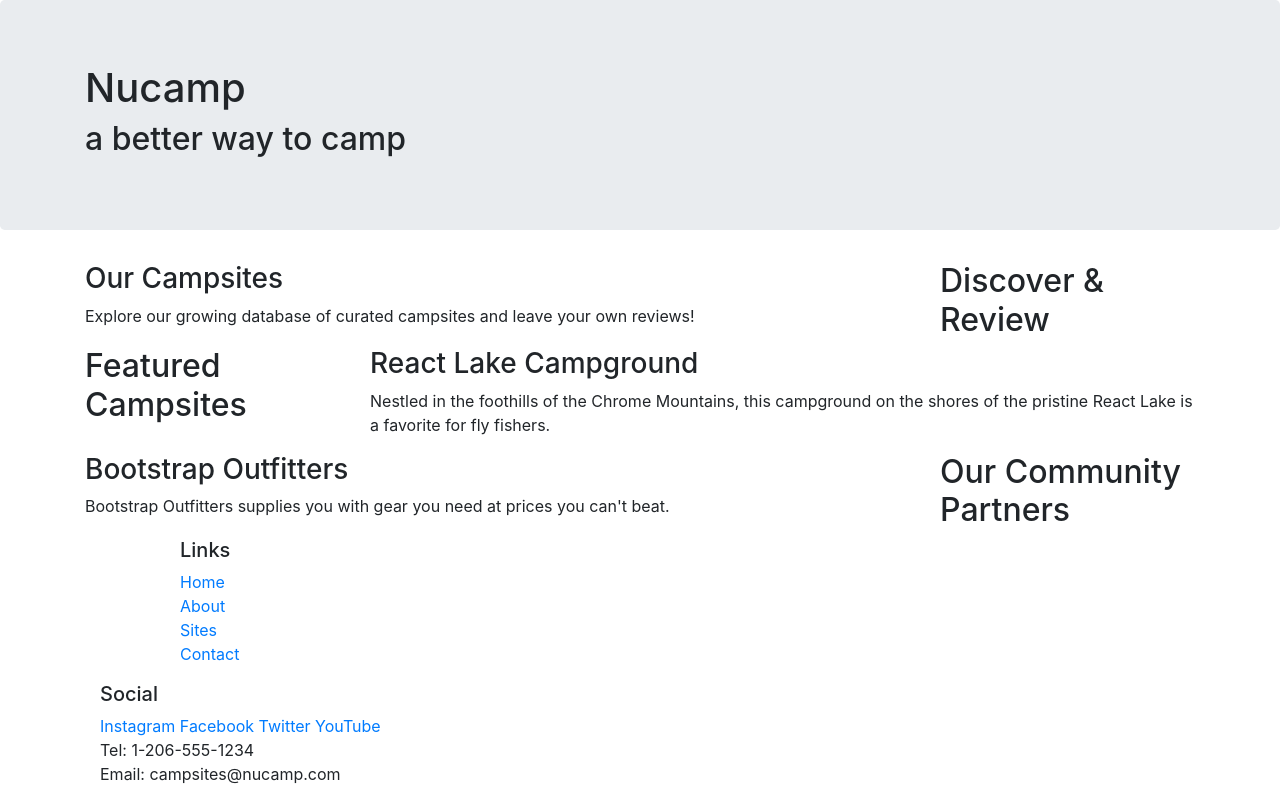
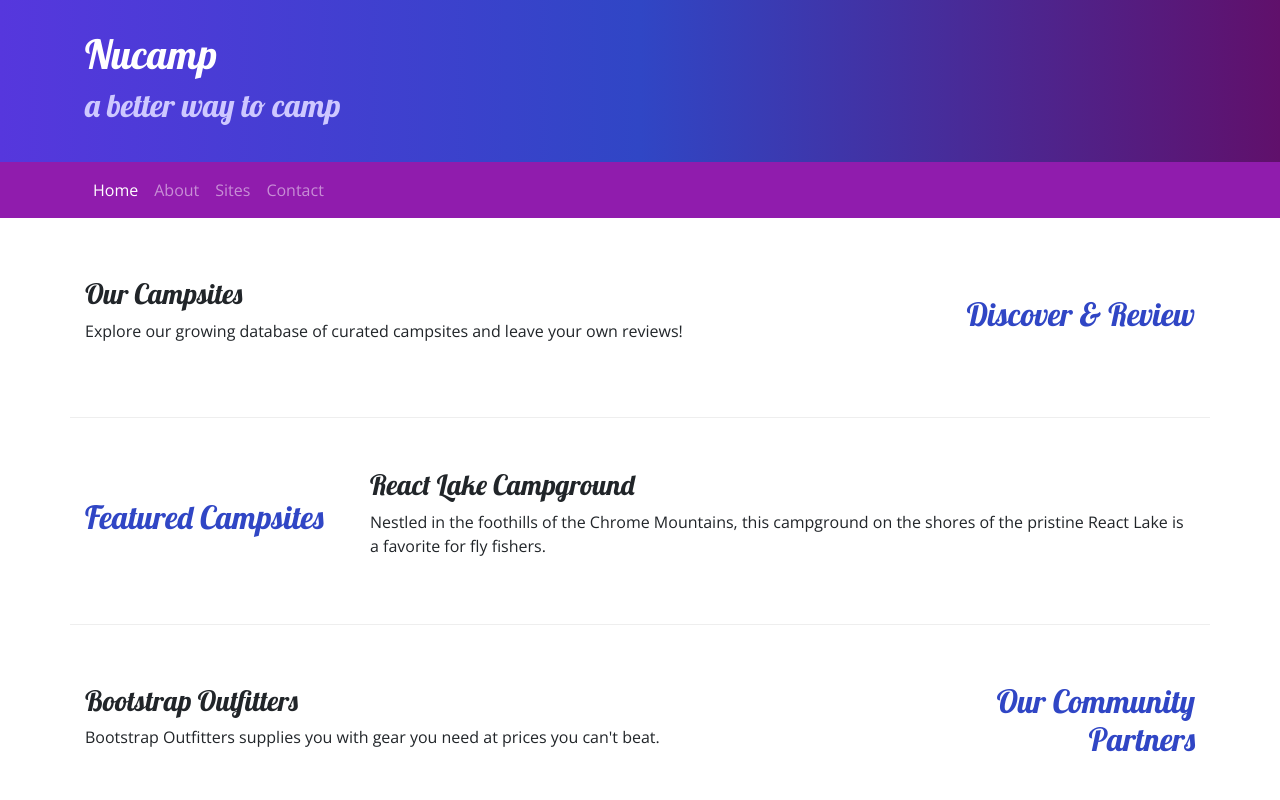
Before and after one commit to jonathanj101/first-bootstrap-project-numcap-, a website: page index.html in a window 1280 px wide. Shown: the top 800 px of the page. Drawn offline with nearby package versions, Linux system fonts and the light colour scheme.

Commit message:
navbar and breadcrumb bootstrap

```diff
--- /dev/null
+++ b/css/style.css
@@ -0,0 +1,37 @@
+body {
+  font-family: "Open Sans", sans-serif;
+}
+
+h1, h2, h3 {
+  font-family: "Lobster", cursive;
+}
+
+h2 {
+  color: #3046C5;
+}
+
+header h2 {
+  color: #CEC8FF;
+}
+
+footer {
+  background-image: linear-gradient(#CEC8FF, white);
+  padding: 20px 0;
+}
+
+.jumbotron {
+  padding: 30px;
+  background-image: linear-gradient(to right, #5637DD, #3046C5, #60106B);
+  color: white;
+  margin: 0;
+}
+
+.row-content {
+  padding: 50px 0;
+  border-bottom: 1px ridge;
+  min-height: 200px;
+}
+
+.navbar {
+  background-color: #901CAD;
+}
--- a/index.html
+++ b/index.html
@@ -4,10 +4,12 @@
     <meta charset="utf-8">
     <meta name="viewport" content="width=device-width, initial-scale=1">
     <link rel="stylesheet" href="node_modules/bootstrap/dist/css/bootstrap.min.css">
+    <link rel="stylesheet" href="https://fonts.googleapis.com/css?family=Lobster|Open+Sans">
+    <link rel="stylesheet" href="css/style.css" type="text/css">
     <title>Nucamp: A Better Way To Camp</title>
   </head>
   <body>
-    <header class="jumbotron">
+    <header class="jumbotron jumbotron-fluid">
       <div class="container">
         <div class="row">
           <div class="col">
@@ -17,34 +19,49 @@
         </div>
       </div>
     </header>
+    <nav class="navbar navbar-expand-sm navbar-dark sticky-top">
+      <div class="container">
+        <button class="navbar-toggler ml-auto" type="button" data-toggle="collapse" data-target="#nucampNavbar">
+          <span class="navbar-toggler-icon"> </span>
+        </button>
+        <div id="nucampNavbar" class="collapse navbar-collapse">
+          <ul class="navbar-nav">
+            <li class="nav-item active"><a class="nav-link" href="Home">Home</a></li>
+            <li class="nav-item"><a class="nav-link" href="aboutus.html">About</a><li>
+            <li class="nav-item"><a class="nav-link" href="Sites">Sites</a></li>
+            <li class="nav-item"><a class="nav-link" href="Contact">Contact</a></li>
+            </ul>
+          </div>
+        </div>
+      </nav>
 
     <div class="container">
-      <div class="row">
+      <div class="row row-content align-items-center">
         <div class="col-sm-4 order-sm-last col-md-3">
-          <h2>Discover & Review</h2>
+          <h2 class='text-sm-right'>Discover & Review</h2>
         </div>
         <div class="col">
           <h3>Our Campsites</h3>
-          <p>Explore our growing database of curated campsites and leave your own reviews!</p>
+          <p class="d-none d-sm-block">Explore our growing database of curated campsites and leave your own reviews!</p>
         </div>
       </div>
 
-    <div class="row">
+    <div class="row row-content align-items-center">
       <div class="col-sm-4 col-md-3">
         <h2>Featured Campsites</h2>
       </div>
       <div class="col">
         <h3>React Lake Campground</h3>
-        <p>Nestled in the foothills of the Chrome Mountains, this campground on the shores of the pristine React Lake is a favorite for fly fishers.</p>
+        <p class="d-none d-sm-block">Nestled in the foothills of the Chrome Mountains, this campground on the shores of the pristine React Lake is a favorite for fly fishers.</p>
       </div>
     </div>
-    <div class="row">
+    <div class="row row-content align-items-center">
       <div class="col-sm-4 order-sm-last col-md-3">
-        <h2>Our Community Partners</h2>
+        <h2 class='text-sm-right'>Our Community Partners</h2>
       </div>
       <div class="col">
         <h3>Bootstrap Outfitters</h3>
-        <p>Bootstrap Outfitters supplies you with gear you need at prices you can't beat.</p>
+        <p class="d-none d-sm-block">Bootstrap Outfitters supplies you with gear you need at prices you can't beat.</p>
       </div>
     </div>
   </div>
@@ -62,7 +79,7 @@
             </ul>
           </div>
         </div>
-        <div class='col-6 col-sm-5'>
+        <div class='col-6 col-sm-5 text-center'>
           <h5>Social</h5>
           <a href="http://instagram.com/">Instagram</a>
           <a href="http://facebook.com/">Facebook</a>
```
Also changed, not shown: aboutus.html (added, +104 -0 lines).
